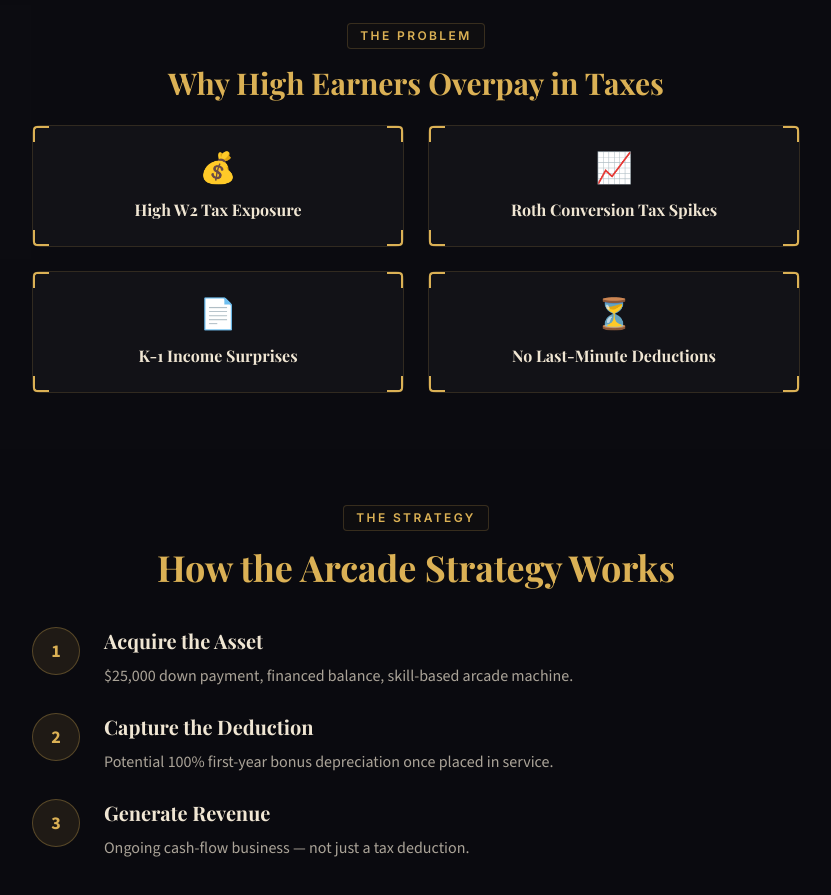
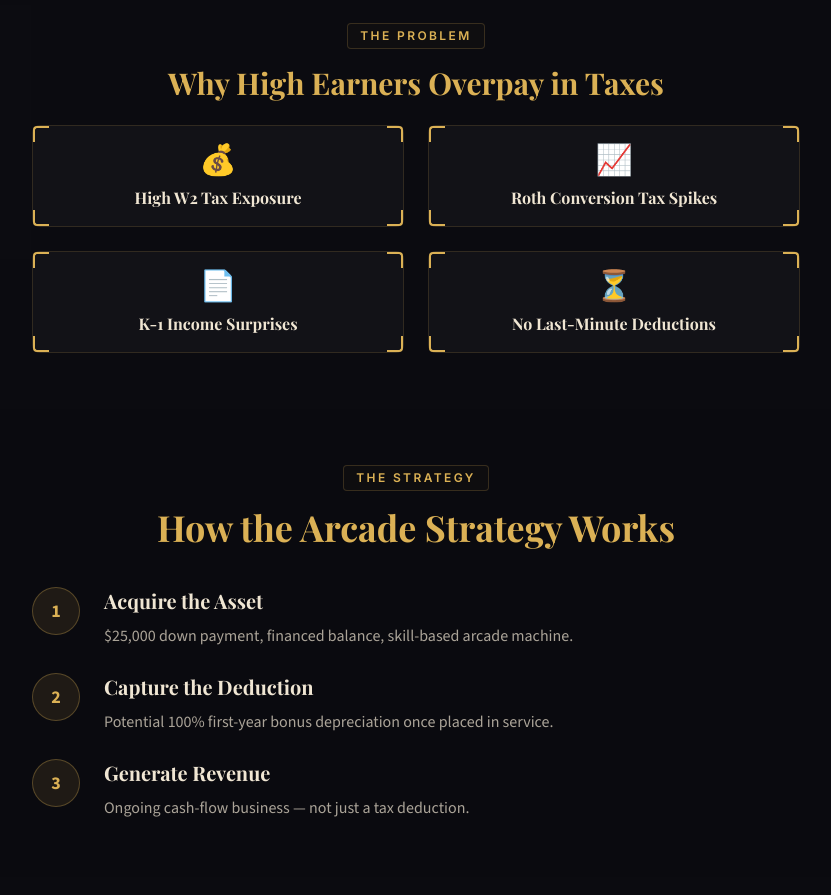
Before and after one commit to kennysabangan/arcade-tax-guide, a React (Vite) app: page /arcade in a window 1280 px wide. Shown: the part 1520-2415 px from the top of the page, without its empty margins (224-1055 px from the left). Built offline with nearby package versions, Linux system fonts and the light colour scheme; what @react-pdf/renderer would draw is missing.

Commit message:
Reduce padding on problem cards

```diff
--- a/src/pages/ArcadeLandingPage.jsx
+++ b/src/pages/ArcadeLandingPage.jsx
@@ -283,8 +283,8 @@ const leadScore = computeLeadScore();
           </div>
           <div className="grid grid-cols-2 gap-3 sm:gap-6 max-w-3xl mx-auto">
             {problems.map((p, i) => (
-              <Card key={i} className="hover:bg-card-bg/80 transition-colors text-center">
-                <div className="text-2xl sm:text-3xl mb-2 sm:mb-3">{p.icon}</div>
+              <Card key={i} className="hover:bg-card-bg/80 transition-colors text-center p-3 sm:p-4">
+                <div className="text-2xl sm:text-3xl mb-1 sm:mb-2">{p.icon}</div>
                 <h3 className="font-heading text-cream font-bold text-xs sm:text-base">{p.title}</h3>
               </Card>
             ))}
```
